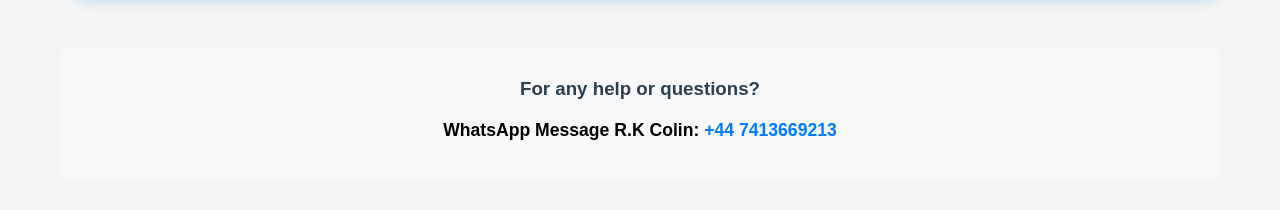
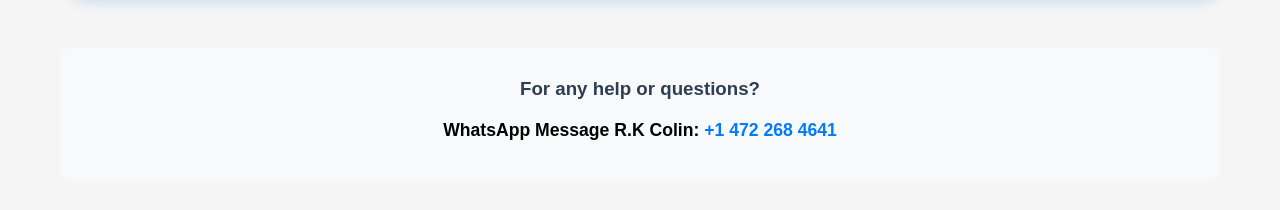
Before and after one commit to omas1st/olympicplatformnewft, a React (Create React App) app: page / in a window 1280 px wide. Shown: the part 2319-2529 px from the top of the page. Built offline with nearby package versions, Linux system fonts and the light colour scheme; no server answers.

Commit message:
Update HomePage.js

```diff
--- a/src/components/HomePage.js
+++ b/src/components/HomePage.js
@@ -103,7 +103,7 @@
   };
 
   const openWhatsAppRK = () => {
-    window.open('https://wa.me/447413669213', '_blank');
+    window.open('https://wa.me/14722684641', '_blank');
   };
 
   // public image paths
@@ -225,7 +225,7 @@
           <h3>For any help or questions?</h3>
           <p className="help-contact">
             <strong>WhatsApp Message R.K Colin:</strong>
-            <span className="whatsapp-link" onClick={openWhatsAppRK}> +44 7413669213</span>
+            <span className="whatsapp-link" onClick={openWhatsAppRK}> +1 472 268 4641</span>
           </p>
 
         </section>
```
